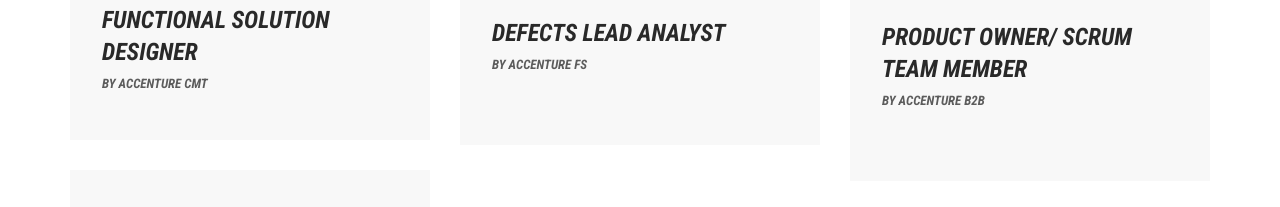
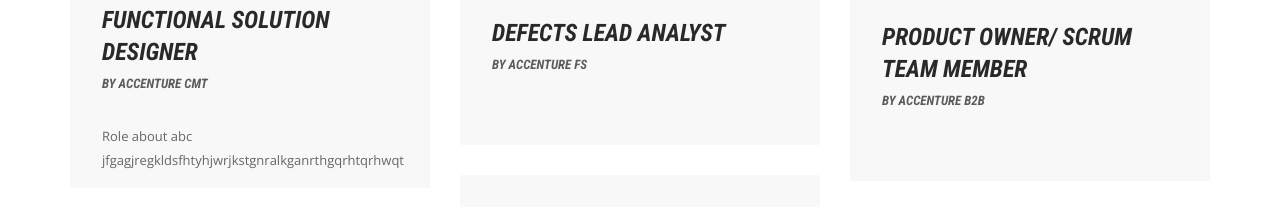
Before and after one commit to dorischong/dorischong.co, a plain HTML site: page index.html in a window 1280 px wide. Shown: the part 1477-1684 px from the top of the page. Drawn offline with nearby package versions, Linux system fonts and the light colour scheme; files whose address does not match are found by name.

Commit message:
des added

```diff
--- a/index.html
+++ b/index.html
@@ -89,6 +89,7 @@
                                 <a href=""><img src="logo/virginmedia.png" width="100"></a>
                             	<br><br>
                                 <h4 class="uppercase bold italic">Functional Solution Designer <span style="font-size:13px;" class="fade-1-4 mb16 display-block">by Accenture CMT</span></h4>
+                                <p> Role about abc jfgagjregkldsfhtyhjwrjkstgnralkganrthgqrhtqrhwqt</p>
                             </div>
                         </div>
                         <div class="masonry-item col-md-4 col-xs-12">
```
